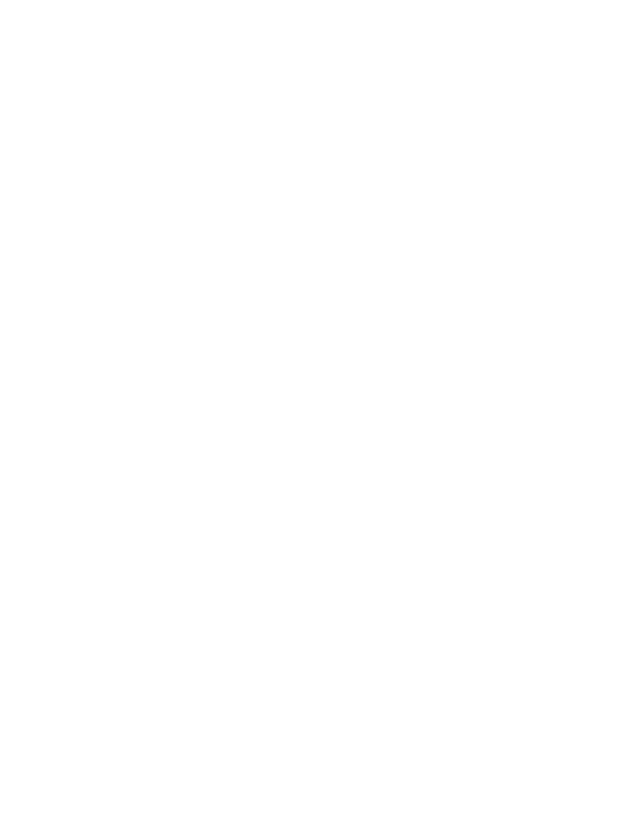
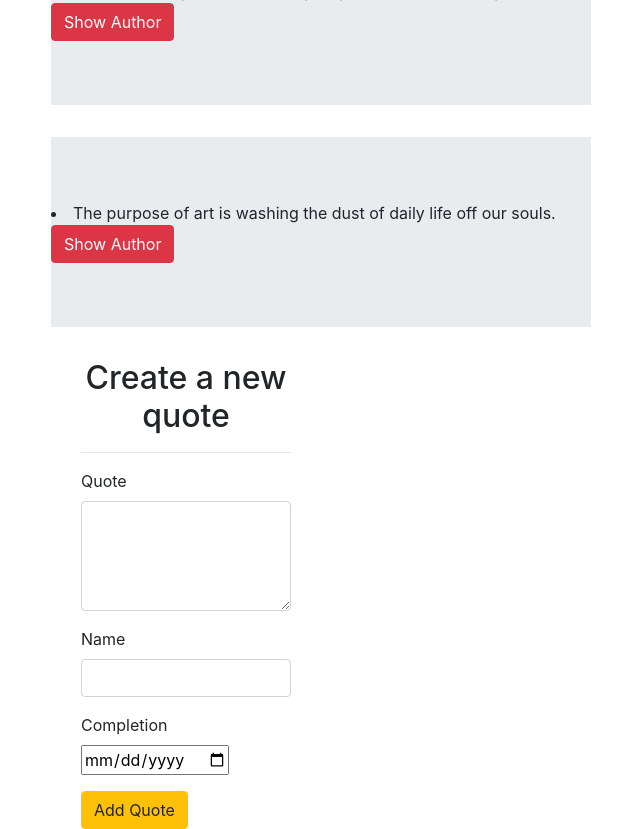
Before and after one commit to Machel54/Quotes, an Angular app: page / in a window 1280 px wide. Shown: the part 880-1709 px from the top of the page, without its empty margins (44-684 px from the left). Before the commit the page ends 1200 px from the top, so only its background shows below. Built offline with nearby package versions, Linux system fonts and the light colour scheme.

Commit message:
form submit functional

```diff
--- a/src/app/app.component.html
+++ b/src/app/app.component.html
@@ -1 +1,2 @@
 <app-quote></app-quote>
+<router-outlet></router-outlet>
--- a/src/app/quote-details/quote-details.component.html
+++ b/src/app/quote-details/quote-details.component.html
@@ -1,3 +1,3 @@
 <p>{{quote.description}}</p>
-<p>This quote will be complete in {{quote.completeDate|dateCount}} days</p>
+<p>Scribbled:{{quote.completeDate|dateCount}} days</p>
 <button (click)='quoteDelete(true)' class="btn btn-warning">Delete</button>
--- a/src/app/quote-details/quote-details.component.ts
+++ b/src/app/quote-details/quote-details.component.ts
@@ -10,6 +10,7 @@ export class QuoteDetailsComponent implements OnInit {
 
   @Input() quote: Quote;
   @Output() isComplete = new  EventEmitter<boolean>();
+
   quoteDelete(complete:boolean){
     this.isComplete.emit(complete);
   }
--- /dev/null
+++ b/src/app/quote-form/quote-form.component.html
@@ -0,0 +1,37 @@
+<div class="container-fluid">
+  <h2 class="text-center">Create a new quote</h2>
+  <hr>
+  <form (ngSubmit)='submitQuote()' #quoteForm='ngForm'>
+      <div class="form-group">
+
+          <label for="name">Quote</label>
+          <textarea class="form-control" id="name" rows="4" [(ngModel)]="newQuote.name" name="name" #name="ngModel" required></textarea>
+
+          <div [hidden]="name.valid || name.pristine" class="alert alert-danger">
+              <p>Quote is required</p>
+          </div>
+
+
+      </div>
+      <div class="form-group">
+
+          <label for="description">Name</label>
+          <input type="text" class="form-control" id="description" [(ngModel)]="newQuote.description" name="description" #description='ngModel'required>
+
+          <div [hidden]="description.valid || description.pristine" class="alert alert-danger">
+              <p>Name is required</p>
+          </div>
+
+      </div>
+      <div class="form-group">
+
+          <label for="complete">Completion</label>
+          <input type='date' id="complete" [(ngModel)]="newQuote.completeDate" name="completeDate" #completeDate="ngModel" required>
+
+          <div [hidden]="completeDate.valid || completeDate.pristine" class="alert alert-danger">
+              <p>Date is required</p>
+          </div>
+
+      </div>
+      <button type="submit" class="btn btn-warning">Add Quote</button>
+  </form>
--- /dev/null
+++ b/src/app/quote-form/quote-form.component.ts
@@ -0,0 +1,23 @@
+import { Component, OnInit, Output, EventEmitter } from '@angular/core';
+import { Quote } from '../quote';
+
+@Component({
+  selector: 'app-quote-form',
+  templateUrl: './quote-form.component.html',
+  styleUrls: ['./quote-form.component.css']
+})
+export class QuoteFormComponent implements OnInit {
+
+  newQuote = new Quote(0,'','',new Date());
+  @Output() addQuote = new EventEmitter<Quote>();
+
+  submitQuote(){
+    this.addQuote.emit(this.newQuote);
+  }
+
+  constructor() { }
+
+  ngOnInit() {
+  }
+
+}
--- a/src/app/quote/quote.component.html
+++ b/src/app/quote/quote.component.html
@@ -1,10 +1,16 @@
-<div>
+<div class="container">
   <h1>Quotes</h1>
   <hr>
-  <ul>
-    <div *ngFor='let quote of quotes;let i = index'>
-      <li>{{ quote.name }} due on {{quote.completeDate|date}}</li>
+  <div class="row">
+    <div class="col-md-6">
+     <div *ngFor='let quote of quotes;let i = index'class="jumbotron jumbotron-fluid">
+      <li>{{ quote.name }}</li>
       <button (click)='toggleDetails(i)' class="btn btn-danger">Show Author</button>
       <app-quote-details *ngIf='quote.showDescription' [quote]='quote' (isComplete) = 'deleteQuote($event,i)'></app-quote-details>
       </div>
-    </ul>
+      <div class="col-md-6">
+        <app-quote-form (addQuote)="addNewQuote($event)"></app-quote-form>
+      </div>
+     </div>
+  </div>
+</div>
--- a/src/app/quote/quote.component.ts
+++ b/src/app/quote/quote.component.ts
@@ -15,6 +15,12 @@ export class QuoteComponent implements OnInit {
     new Quote(4,'Mahatma Gandhi','I will not let anyone walk through my mind with their dirty feet.',new Date(2019,0,18)),
     new Quote(5,'Pablo Picasso','The purpose of art is washing the dust of daily life off our souls.',new Date(2019,2,14)),
   ];
+  addNewQuote(quote){
+    let quoteLength = this.quotes.length;
+    quote.id = quoteLength+1;
+    quote.completeDate = new Date(quote.completeDate)
+    this.quotes.push(quote)
+  }
 
   toggleDetails(index){
     this.quotes[index].showDescription = !this.quotes[index].showDescription;
```
Also changed, not shown: src/app/app.module.ts (+6 -1 lines), src/app/quote-form/quote-form.component.css (added), 1 other file (tests, documents, lock files or other folders).
